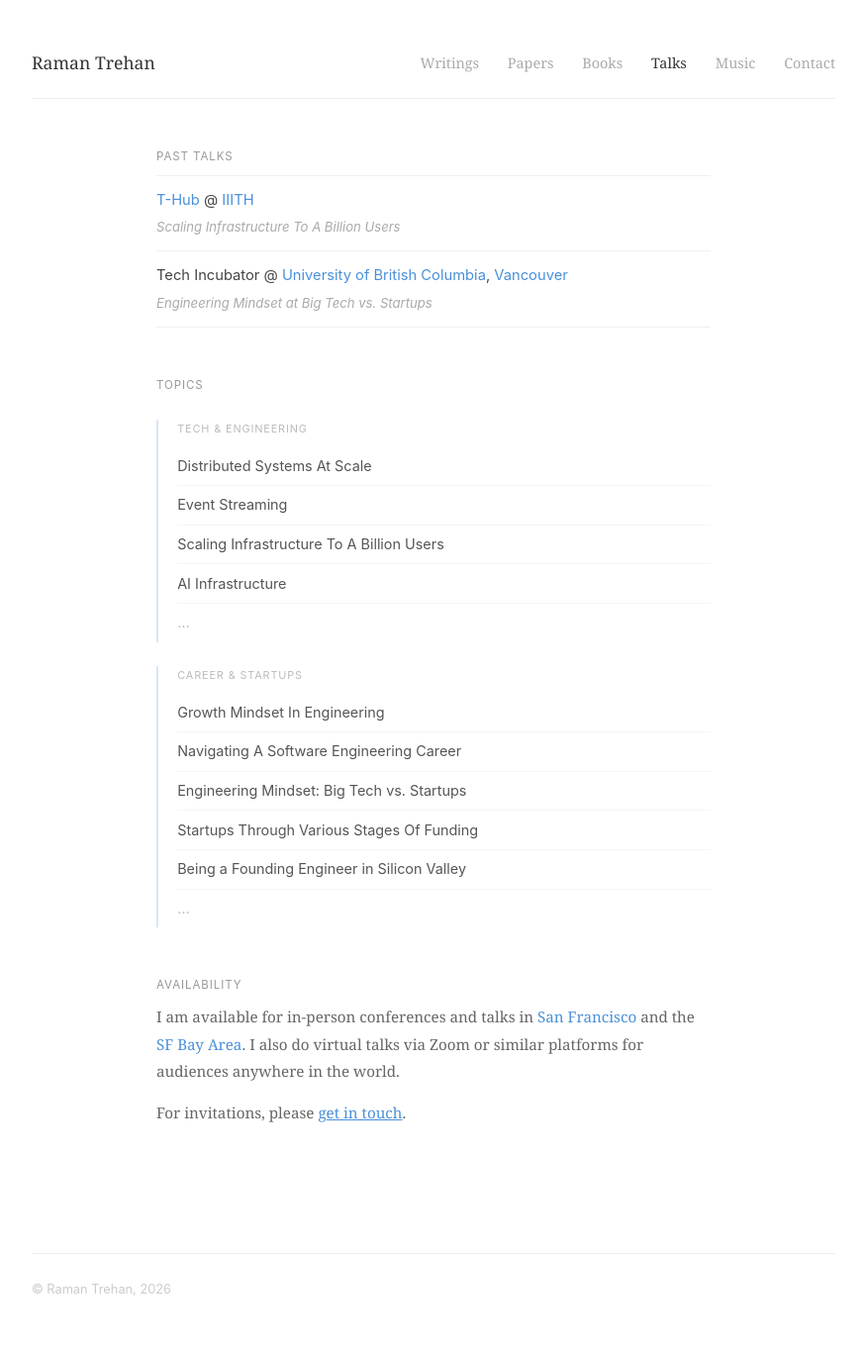
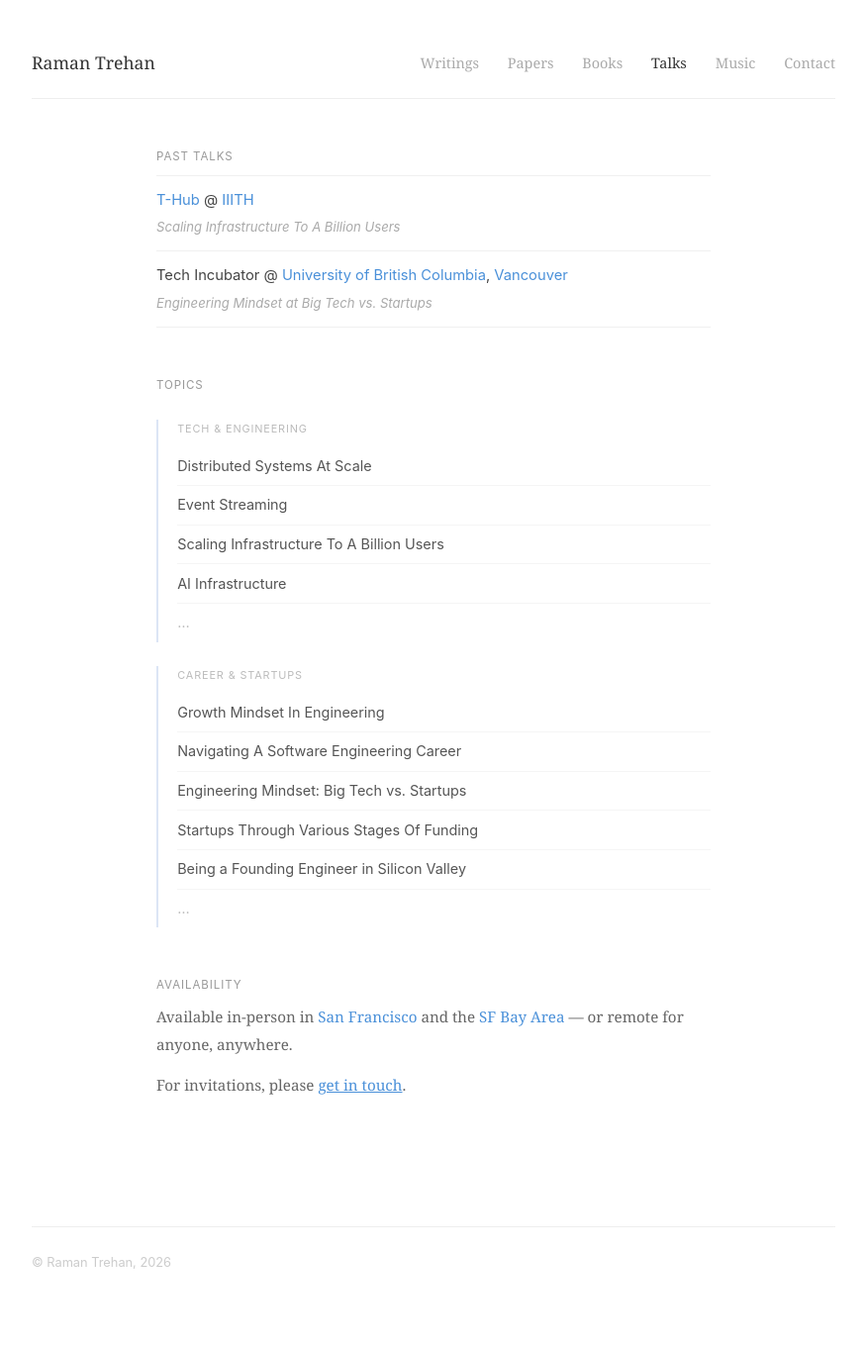
Before and after one commit to ramandeeptrehan/ramandeeptrehan.github.io, a Jekyll site: the page built from talks/index.html, in a window 1280 px wide. Shown: the whole page at 99% size, without its empty margins (202-1077 px from the left). Built offline with Jekyll 4.4.1, drawn with Linux system fonts in a browser that asks for light colours; after the commit the page ends 1335 px from its top, so only the background shows below that.

Commit message:
Rewrite availability line to be concise and cool

```diff
--- a/talks/index.html
+++ b/talks/index.html
@@ -48,7 +48,7 @@ title: Talks
 
   <div class="music-section">
     <p class="music-label">Availability</p>
-    <p class="music-body">I am available for in-person conferences and talks in <span class="highlight">San Francisco</span> and the <span class="highlight">SF Bay Area</span>. I also do virtual talks via Zoom or similar platforms for audiences anywhere in the world.</p>
+    <p class="music-body">Available in-person in <span class="highlight">San Francisco</span> and the <span class="highlight">SF Bay Area</span> — or remote for anyone, anywhere.</p>
     <p class="music-body">For invitations, please <a href="/contact/" class="highlight">get in touch</a>.</p>
   </div>
 
```
